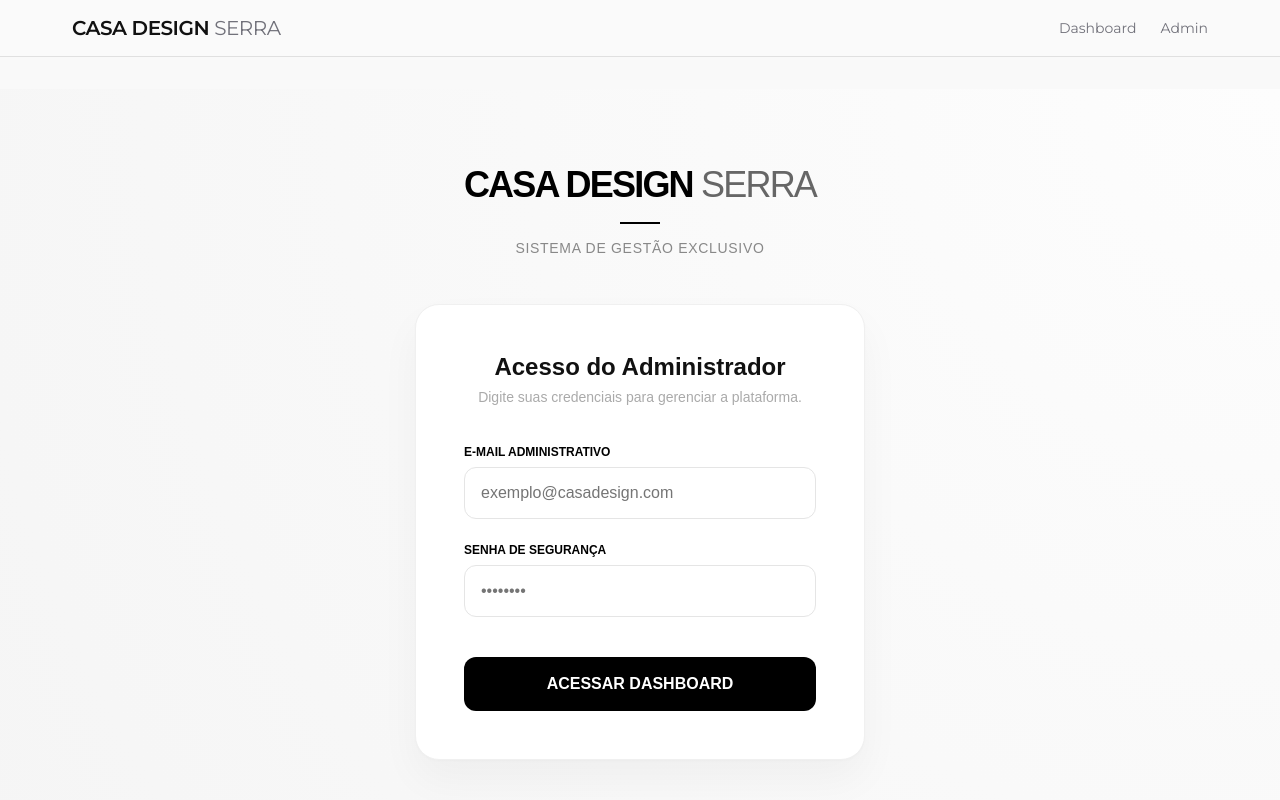
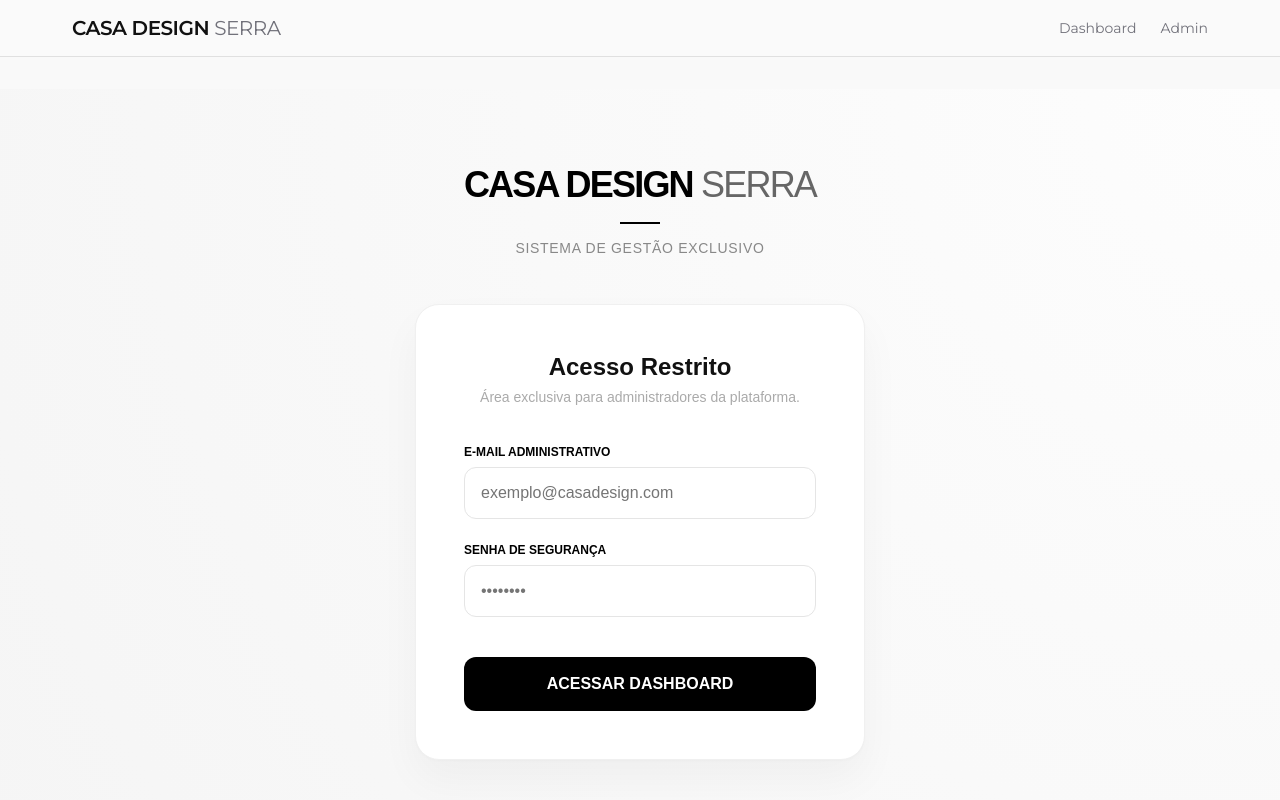
Before and after one commit to Conexaoarq/crm-casa-design-serra, a Next.js app: page /login in a window 1280 px wide. Shown: the top 800 px of the page. Built offline with nearby package versions, Linux system fonts and the light colour scheme.

Commit message:
Fix middleware blocking invite API route

```diff
--- a/app/api/invite/route.ts
+++ b/app/api/invite/route.ts
@@ -1,5 +1,7 @@
 import { NextResponse } from 'next/server';
 import prisma from '@/lib/prisma';
+
+export const dynamic = 'force-dynamic';
 
 export async function GET(request: Request) {
   const { searchParams } = new URL(request.url);
--- a/app/login/page.tsx
+++ b/app/login/page.tsx
@@ -94,10 +94,10 @@ function LoginForm() {
           border: '1px solid #f0f0f0'
         }}>
           <h1 style={{ fontSize: '1.5rem', fontWeight: 700, marginBottom: '0.5rem', textAlign: 'center' }}>
-            {searchParams.get('inviteToken') ? 'Validando Acesso...' : 'Acesso do Administrador'}
+            {searchParams.get('inviteToken') ? 'Validando Acesso...' : 'Acesso Restrito'}
           </h1>
           <p style={{ color: '#aaa', fontSize: '0.875rem', marginBottom: '2.5rem', textAlign: 'center' }}>
-            {searchParams.get('inviteToken') ? 'Por favor, aguarde um instante.' : 'Digite suas credenciais para gerenciar a plataforma.'}
+            {searchParams.get('inviteToken') ? 'Por favor, aguarde um instante.' : 'Área exclusiva para administradores da plataforma.'}
           </p>
 
           {error && (
--- a/middleware.ts
+++ b/middleware.ts
@@ -6,10 +6,11 @@ export async function middleware(request: NextRequest) {
   const token = await getToken({ req: request, secret: process.env.NEXTAUTH_SECRET });
   const { pathname } = request.nextUrl;
 
-  // Permitir acesso livre a login, api/auth e assets estáticos
+  // Permitir acesso livre a login, api/auth, api/invite e assets estáticos
   if (
     pathname.startsWith('/login') ||
     pathname.startsWith('/api/auth') ||
+    pathname.startsWith('/api/invite') ||
     pathname.startsWith('/_next') ||
     pathname === '/favicon.ico'
   ) {
```
